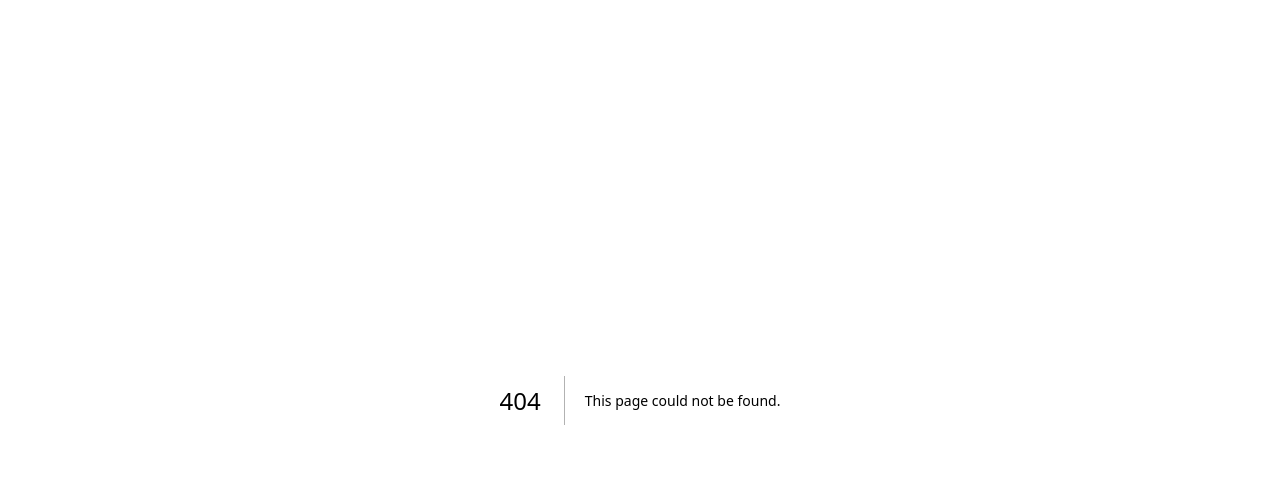
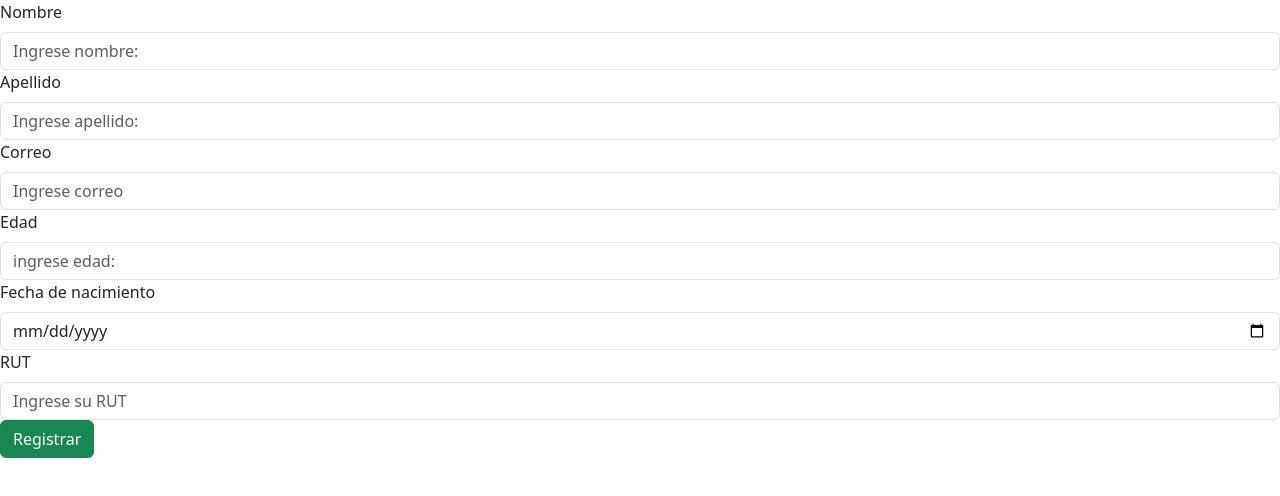
Before and after one commit to kirapablinski/frontendb50c2, a Next.js app: page /Pagina5 in a window 1280 px wide. Before the commit this address had no page. Shown: the top 496 px of the page. Built offline with nearby package versions, Linux system fonts and the light colour scheme.

Commit message:
18 07 24

```diff
--- a/package.json
+++ b/package.json
@@ -14,7 +14,8 @@
     "next": "14.2.4",
     "react": "^18",
     "react-bootstrap": "^2.10.3",
-    "react-dom": "^18"
+    "react-dom": "^18",
+    "react-icons": "^5.2.1"
   },
   "devDependencies": {
     "@types/node": "^20",
--- a/src/Firebase/Promesas.tsx
+++ b/src/Firebase/Promesas.tsx
@@ -1,4 +1,4 @@
-import { addDoc, collection, getDocs } from "firebase/firestore";
+import { addDoc, collection, doc, getDoc, getDocs } from "firebase/firestore";
 import {db} from "./Firebase";
 import { Persona } from "@/interface/iPersona";
 
@@ -15,9 +15,28 @@ export const obtenerPersona = async()=>{
             correo:doc.data().correo,
             edad:doc.data().edad,
             fechadenacimiento:doc.data().fechanacimiento,
-            nombre:doc.data().nombre
+            nombre:doc.data().nombre,
+            key:doc.id
         }
         personas.push(persona)
     });
     return personas
 }
+export const obtenerPerson = async(key:string)=>{
+    const docRef = doc(db,"personas",key);
+    const docSnap = await getDoc(docRef);
+    if (docSnap.exists()){
+        let persona:Persona = {
+            rut:docSnap.data().rut,
+            apellido:docSnap.data().apellido,
+            correo:docSnap.data().correo,
+            edad:docSnap.data().edad,
+            fechadenacimiento:docSnap.data().fechanacimiento,
+            nombre:docSnap.data().nombre,
+            key:docSnap.id
+    }
+        return persona
+    }else{
+        return undefined
+    }
+}
--- a/src/interface/iPersona.tsx
+++ b/src/interface/iPersona.tsx
@@ -5,4 +5,5 @@ export interface Persona{
     edad:number,
     fechadenacimiento:string,
     correo:string
+    key?:string
 }
--- /dev/null
+++ b/src/pages/Pagina5.tsx
@@ -0,0 +1,80 @@
+import { obtenerPerson } from '@/Firebase/Promesas'
+import { Persona } from '@/interface/iPersona'
+import { useRouter } from 'next/router'
+import React, { useEffect, useState } from 'react'
+import { Button, Form } from 'react-bootstrap'
+
+const initialState:Persona = {
+    apellido:"",
+    correo:"",
+    edad:0,
+    fechadenacimiento:"",
+    nombre:"",
+    rut:""
+}
+
+export const Pagina5 = () => {
+    const [persona, setPersona] = useState<Persona>(initialState)
+
+    const handlePersona = (name:string,value:string)=>{
+        setPersona({...persona,[name]:value})
+    }
+    const router = useRouter()
+    useEffect(()=>{
+        const key = router.query.key;
+        if(key!=undefined && key=="string"){
+            obtenerPerson(key).then((p)=>{
+                if(p!=undefined){
+                    setPersona(p)
+                }
+                else{
+                    //volver a la tabla
+                }
+            })
+        }
+
+        console.log(key)
+    })
+    const modificar = ()=>{
+
+    }
+  return (
+    <>
+    <Form>
+       <Form.Group>
+        <Form.Label>Nombre</Form.Label>
+        <Form.Control type='text' placeholder='Ingrese nombre: ' name='nombre' onChange={(e)=>{handlePersona(e.currentTarget.name,e.currentTarget.value)}}/>
+
+        <Form.Text></Form.Text>
+        </Form.Group>
+       <Form.Group>
+        <Form.Label>Apellido</Form.Label>
+        <Form.Control type='text' placeholder='Ingrese apellido: ' name='apellido' onChange={(e)=>{handlePersona(e.currentTarget.name,e.currentTarget.value)}}/>
+        <Form.Text></Form.Text>
+        </Form.Group>
+       <Form.Group>
+        <Form.Label>Correo</Form.Label>
+        <Form.Control type='email' placeholder='Ingrese correo' name='correo' onChange={(e)=>{handlePersona(e.currentTarget.name,e.currentTarget.value)}}/>
+        <Form.Text></Form.Text>
+        </Form.Group>
+       <Form.Group>
+        <Form.Label>Edad</Form.Label>
+        <Form.Control type='number' placeholder='ingrese edad: ' name='edad' onChange={(e)=>{handlePersona(e.currentTarget.name,e.currentTarget.value)}}/>
+        <Form.Text></Form.Text>
+        </Form.Group>
+       <Form.Group>
+        <Form.Label>Fecha de nacimiento</Form.Label>
+        <Form.Control type='date' placeholder='Ingrese su fecha de nacimiento' name='fechanacimiento' onChange={(e)=>{handlePersona(e.currentTarget.name,e.currentTarget.value)}}/>
+        <Form.Text></Form.Text>
+        </Form.Group>
+       <Form.Group>
+        <Form.Label>RUT</Form.Label>
+        <Form.Control type='text' placeholder='Ingrese su RUT' name='rut' onChange={(e)=>{handlePersona(e.currentTarget.name,e.currentTarget.value)}}/>
+        <Form.Text></Form.Text>
+        </Form.Group>
+        <Button type='button' variant='success' onClick={modificar}>Registrar</Button>
+    </Form>
+    </>
+  )
+}
+export default Pagina5
--- a/src/pages/index.tsx
+++ b/src/pages/index.tsx
@@ -9,6 +9,7 @@ export default function Home() {
       <Link href='/Pagina1'>Pagina1</Link>
       <Link href='/Pagina2'>Calculadora</Link>
       <Link href='/Pagina3'>Registro</Link>
+      <Link href='/Pagina4'>Tabla</Link>
     </nav>
       <p>Hola</p>
       <p>Chao</p>
```
Also changed, not shown: src/pages/Pagina4.tsx (+12 -1 lines), 1 other file (tests, documents, lock files or other folders).
